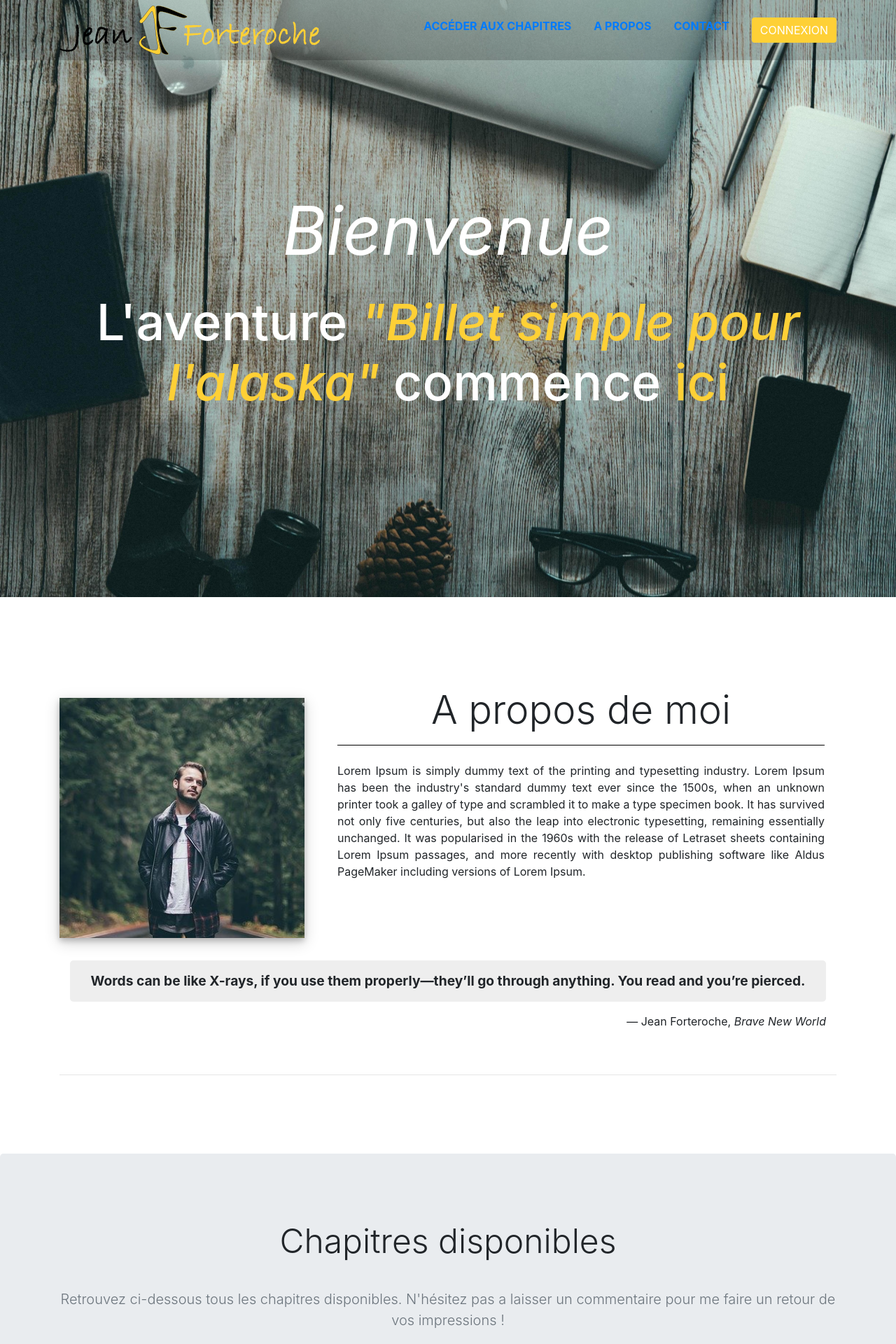
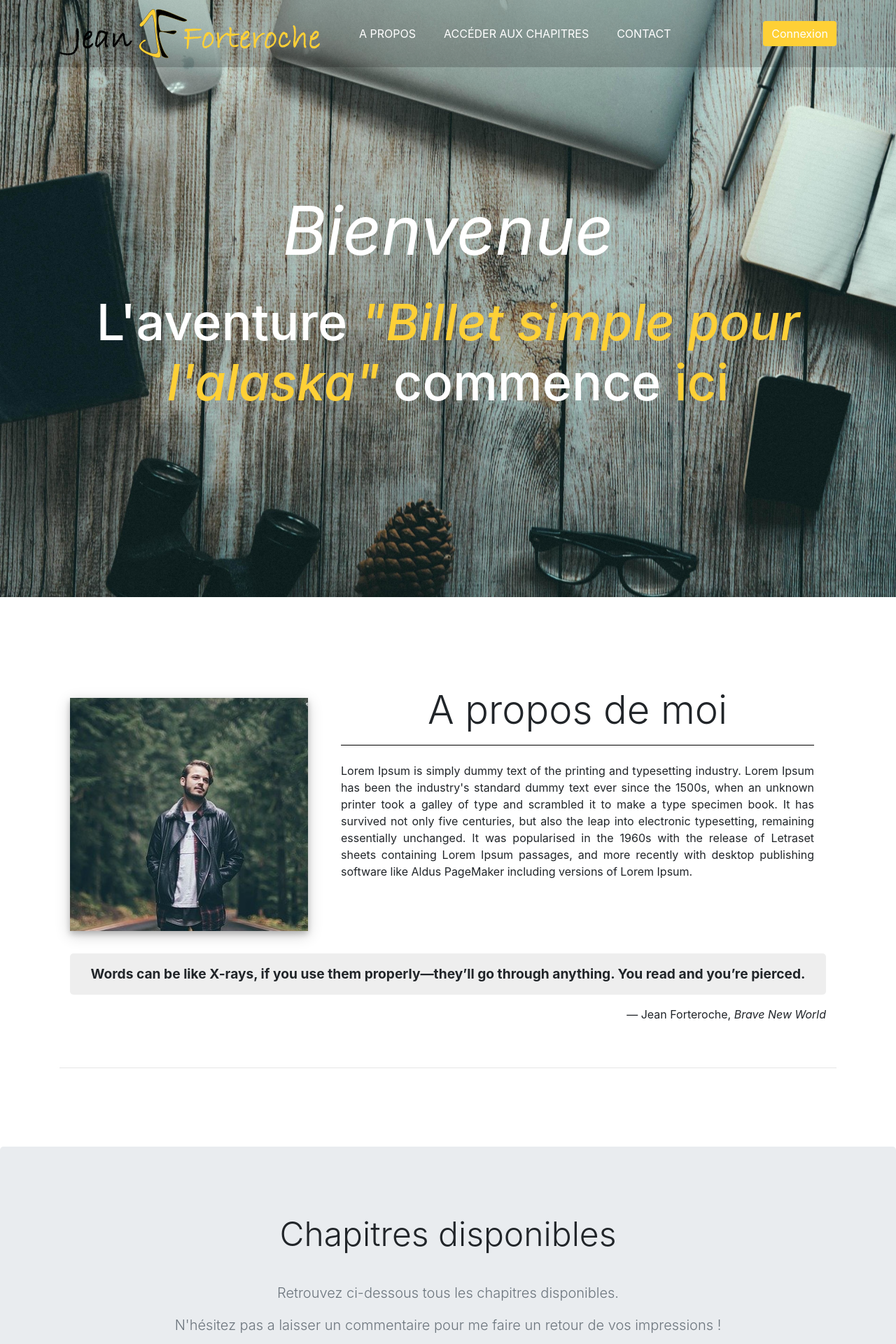
Before and after one commit to GitNico-D/Projet_4, a PHP site: page / in a window 1280 px wide. Shown: the top 1920 px of the page at 70% size. Run offline with PHP 8.4, Linux system fonts and the light colour scheme; data comes from the database, SQL or seed files in the repository; some libraries are stand-ins or nearby versions.

Commit message:
Formating modification

```diff
--- a/templates/HomeView.twig
+++ b/templates/HomeView.twig
@@ -2,33 +2,41 @@
 
 {% block navbarContent %}
     {% if isAdmin %}
-        <a href="../public/index.php?page=adminView"><img src="../public/img/logo-JF-v3.png" alt=""></a>
-            <ul class="navbar-nav text-uppercase ml-auto">
-                <li class="nav-item active">
-                    <a href="../public/index.php?page=adminView#publishChapter" class="navbar-nav-link">Chapitres publiés</a>
-                </li>
-                <li>
-                    <a href="../public/index.php?page=adminView#pendingChapter" class="navbar-nav-link">Chapitres en attente</a>
-                </li>
-                <li>
-                    <a href="../public/index.php?page=adminView#commentModeration" class="navbar-nav-link">Modération</a>
-                </li>
-                <a href="../public/index.php?page=getLogout" class="btn navbar-button">Déconnexion</a>
-            </ul>
+        <a class="navbar-brand" href="../public/index.php?page=adminView"><img src="../public/img/logo-JF-v3.png" alt=""></a>
+        <button class="navbar-toggler" type="button" data-toggle="collapse" data-target="#navbarmain" aria-controls="navbarmain" aria-expanded="false" aria-label="Toggle navigation">
+            <span class="fas fa-bars"></span>
+        </button>
+        <div class="collapse navbar-collapse" id="navbarmain">
+        <ul class="navbar-nav text-uppercase mr-auto">
+            <li class="nav-item">
+                <a href="../public/index.php?page=adminView#publishChapter" class="nav-link">Chapitres publiés</a>
+            </li>
+            <li class="nav-item">
+                <a href="../public/index.php?page=adminView#pendingChapter" class="nav-link">Chapitres en attente</a>
+            </li>
+            <li class="nav-item">
+                <a href="../public/index.php?page=adminView#commentModeration" class="nav-link">Modération</a>
+            </li>
+        </ul>
+        <a href="../public/index.php?page=getLogout" class="btn navbar-button">Déconnexion</a>
     {% else %}
-        <a href="../public/index.php"><img src="../public/img/logo-JF-v3.png" alt=""></a>
-            <ul class="navbar-nav text-uppercase ml-auto">
-                <li class="nav-item active">
-                    <a href="../public/index.php#publishChapter" class="navbar-nav-link">Accéder aux chapitres</a>
-                </li>
-                <li class="nav-item">
-                    <a href="../public/index.php#about" class="navbar-nav-link">A propos</a>
-                </li>
-                <li class="nav-item">
-                    <a href="../public/index.php?page=contact" class="navbar-nav-link">Contact</a>
-                </li>
-                <a href="../public/index.php?page=getLogin" class="btn navbar-button"><span class="button-text">Connexion</span></a>
-            </ul>
+        <a class="navbar-brand" href="../public/index.php"><img src="../public/img/logo-JF-v3.png" alt=""></a>
+        <button class="navbar-toggler" type="button" data-toggle="collapse" data-target="#navbarmain" aria-controls="navbarmain" aria-expanded="false" aria-label="Toggle navigation">
+            <span class="fas fa-bars"></span>
+        </button>
+        <div class="collapse navbar-collapse" id="navbarmain">
+        <ul class="navbar-nav text-uppercase mr-auto">
+            <li class="nav-item">
+                <a href="../public/index.php#about" class="nav-link ">A propos</a>
+            </li>
+            <li class="nav-item">
+                <a href="../public/index.php#publishChapter" class="nav-link ">Accéder aux chapitres</a>
+            </li>
+            <li class="nav-item">
+                <a href="../public/index.php?page=contact" class="nav-link ">Contact</a>
+            </li>
+        </ul>
+        <a href="../public/index.php?page=getLogin" class="btn navbar-button"><span class="button-text">Connexion</span></a>
     {% endif %}
 {% endblock  navbarContent %}
 
@@ -42,11 +50,11 @@
 
 {% block main %}
     <section id="about" class="container about">
-        <div class="row">
-            <div class="col-4">
+        <div class="about-row">
+            <div class="col-md-4 ">
                 <img src="../public/img/portrait1.png" class="about-img">
             </div>
-            <div class="col-8 about-text">
+            <div class="col-md-8 about-text">
                 <h2 class="display-4 about-text-title ">
                     A propos de moi
                 </h2>
@@ -73,7 +81,8 @@
                 <h2 class="publishchapter-title display-4">
                     Chapitres disponibles
                 </h2>
-                <p class="lead text-muted">Retrouvez ci-dessous tous les chapitres disponibles. N'hésitez pas a laisser un commentaire pour me faire un retour de vos impressions !</p>
+                <p class="lead text-muted">Retrouvez ci-dessous tous les chapitres disponibles.</p>
+                <p class="lead text-muted">N'hésitez pas a laisser un commentaire pour me faire un retour de vos impressions !</p>
             </div>
         </div>
         <div class="chapter text-center">
```
